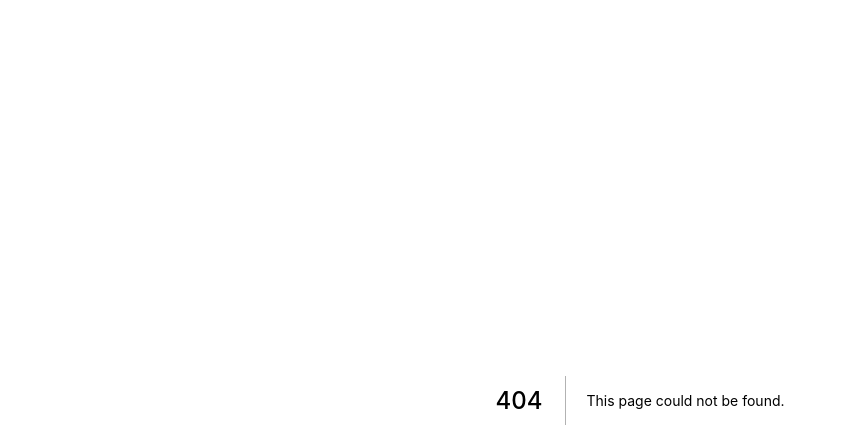
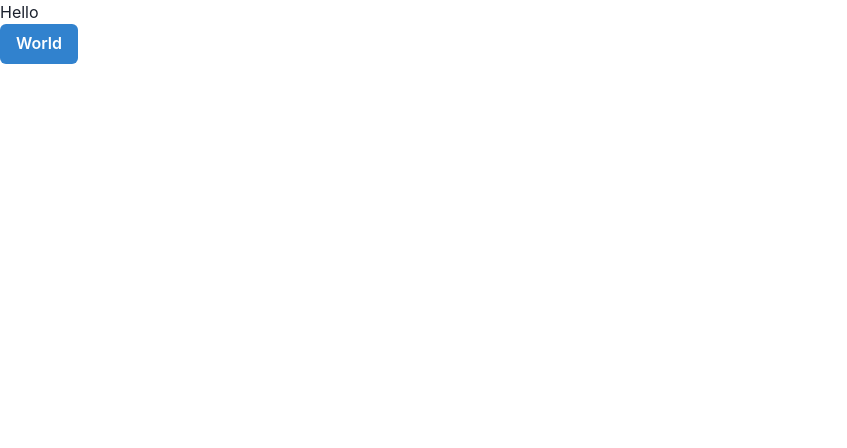
Before and after one commit to omarcresp/jackbnb, a Next.js app in the folder apps/jackbnb-fe/: page /ui-test in a window 1280 px wide. Before the commit this address had no page. Shown: the top 448 px of the page, without its empty margins (0-847 px from the left). Built offline with nearby package versions, Linux system fonts and the light colour scheme.

Commit message:
first component

```diff
--- a/apps/jackbnb-fe/src/components/test.component.tsx
+++ b/apps/jackbnb-fe/src/components/test.component.tsx
@@ -0,0 +1,8 @@
+import React, {FC} from 'react';
+import { Button } from "@chakra-ui/react"
+
+const MyTestButton: FC = ({children}) => {
+  return <Button colorScheme="blue">{children}</Button>;
+};
+
+export default MyTestButton;
--- /dev/null
+++ b/apps/jackbnb-fe/src/pages/ui-test.tsx
@@ -0,0 +1,3 @@
+import UiTestPage from '../templates/ui-test';
+
+export default UiTestPage;
--- /dev/null
+++ b/apps/jackbnb-fe/src/templates/ui-test.tsx
@@ -0,0 +1,16 @@
+import React from 'react';
+import type { NextPage } from 'next'
+
+import MyTestButton from '../components/test.component';
+
+const UiTestPage: NextPage = () => {
+  return (
+    <div>
+      <h1>Hello</h1>
+
+      <MyTestButton>World</MyTestButton>
+    </div>
+  )
+};
+
+export default UiTestPage;
```
